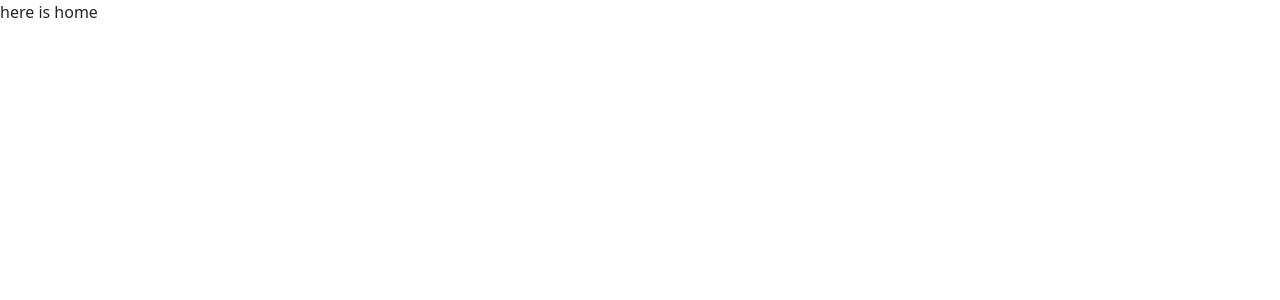
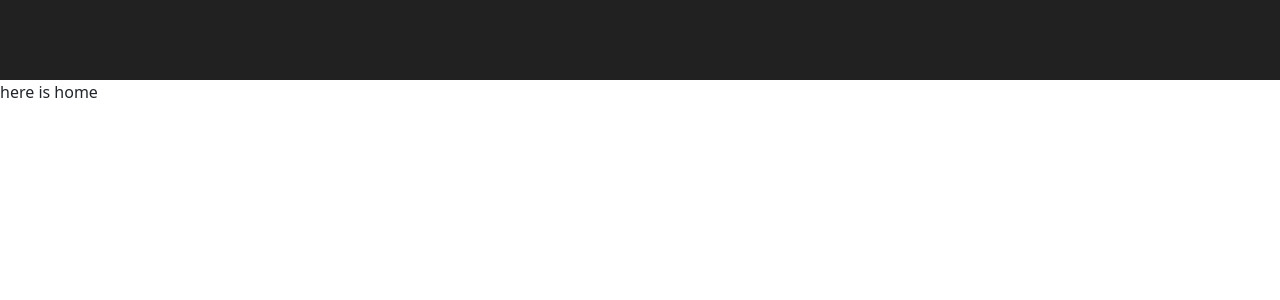
Before and after one commit to mahdihasanpour2022/fakestoreapi, a React (Create React App) app: page / in a window 1280 px wide. Shown: the top 300 px of the page. Built offline with nearby package versions, Linux system fonts and the light colour scheme.

Commit message:
navbar created

```diff
--- a/src/App.js
+++ b/src/App.js
@@ -7,12 +7,16 @@ import {Routes , Route , Navigate} from "react-router-dom";
 import Home from "./components/Home";
 import Products from "./components/Products";
 import NotFound from "./components/NotFound";
+import Navbar from "./components/Navbar";
+
+
 const App = () => {
 
 
   return (
     <>
       <Provider store={Store} >
+        <Navbar />
         <Routes>
           <Route path="/" element={<Home />}/>
           <Route path="/products" element={<Products />}/>
--- /dev/null
+++ b/src/assets/styles/components styles/Home.module.scss
@@ -0,0 +1,4 @@
+@import "../common_styles//variables";
+
+.home{
+}
--- /dev/null
+++ b/src/assets/styles/components styles/NavBar.module.scss
@@ -0,0 +1,8 @@
+@import "../common_styles/variables";
+
+.navbar {
+
+  width: 100%;
+  height: 10vh;
+  background-color: $black;
+}
--- a/src/components/Home.js
+++ b/src/components/Home.js
@@ -1,9 +1,12 @@
 import React from 'react';
+// scss
+import Styles from "../assets/styles/components styles/Home.module.scss";
 
 const Home = () => {
   return (
     <>
-    here is home
+    <div className={Styles.home} >here is home</div>
+
     </>
   );
 };
--- /dev/null
+++ b/src/components/Navbar.js
@@ -0,0 +1,15 @@
+import React from 'react';
+// scss
+import Styles from "../assets/styles/components styles/NavBar.module.scss";
+
+const Navbar = () => {
+  return (
+    <>
+      <div className={Styles.navbar} >
+
+      </div>
+    </>
+  );
+};
+
+export default Navbar;
```
